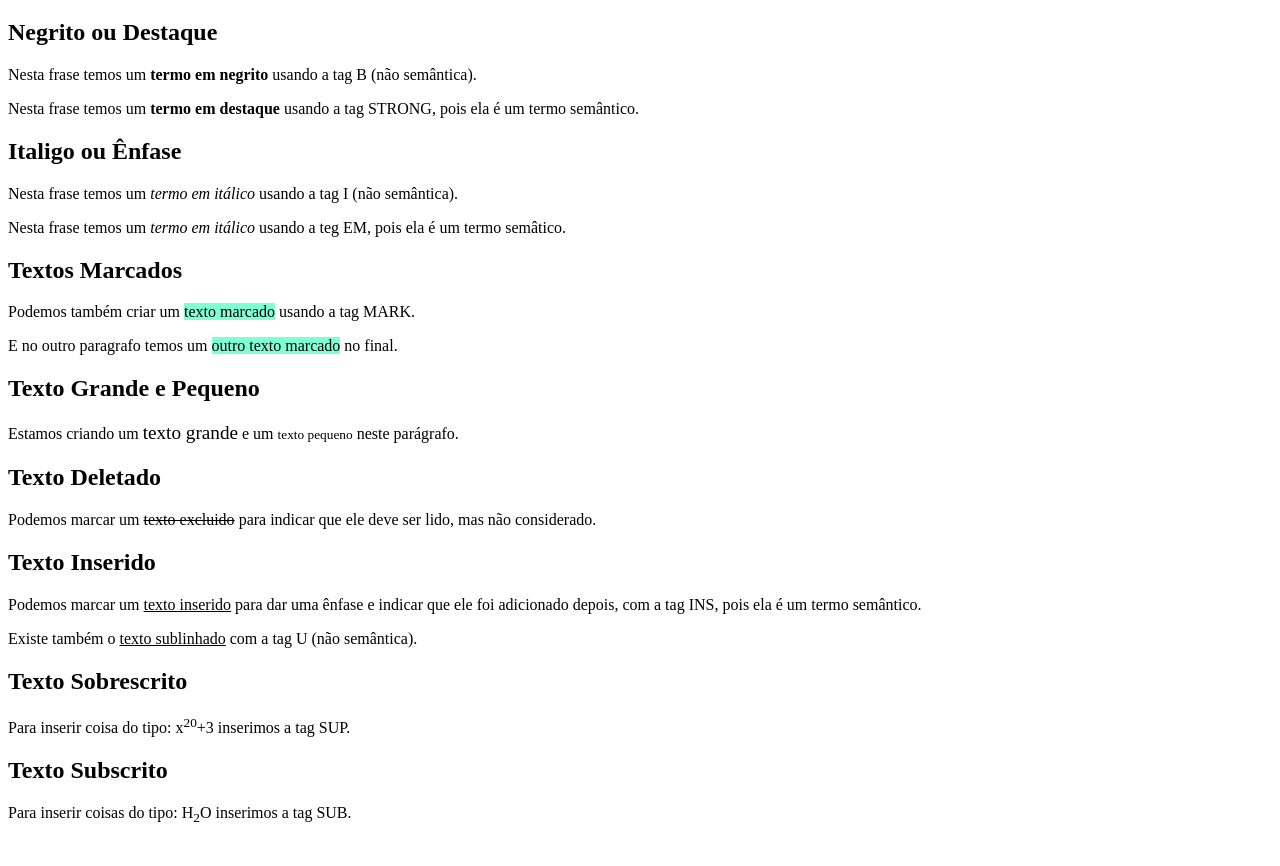
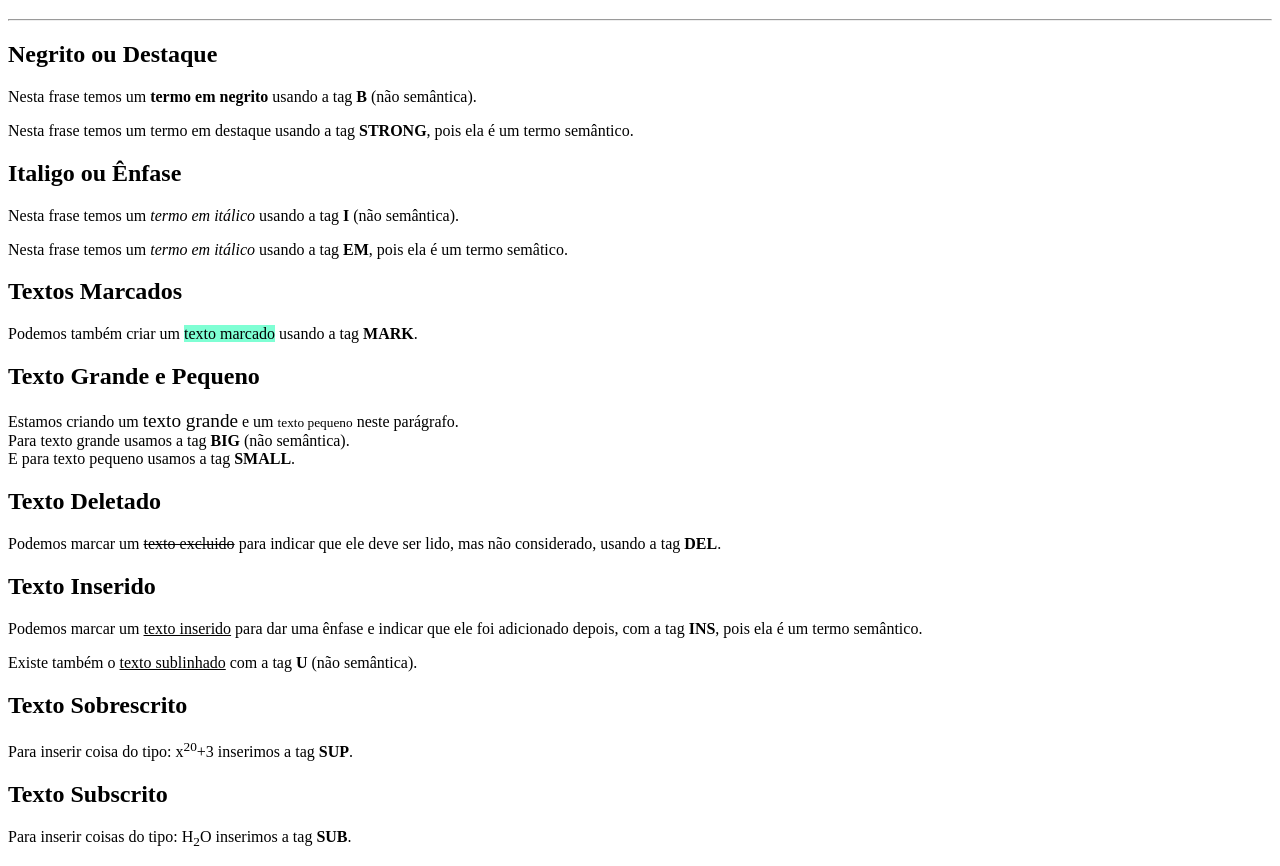
Before and after one commit to LipeBarroso/Projetos-das-aulas-de-HTML-CSS, a plain HTML site: page ex006/index.html in a window 1280 px wide. Shown: the part 61-927 px from the top of the page. Before the commit the page ends 903 px from the top, so only its background shows below. Drawn offline with Linux system fonts and the light colour scheme.

Commit message:
alterações em tags

```diff
--- a/ex006/index.html
+++ b/ex006/index.html
@@ -14,25 +14,27 @@
 </head>
 <body>
     <h1>Principais Formatações</h1>
+    <hr>
     <h2>Negrito ou Destaque</h2>
-    <p>Nesta frase temos um <b> termo em negrito</b> usando a tag B (não semântica).</p>
-    <p>Nesta frase temos um <strong>termo em destaque</strong> usando a tag STRONG, pois ela é um termo semântico.</p>
+    <p>Nesta frase temos um <b> termo em negrito</b> usando a tag <strong>B</strong> (não semântica).</p>
+    <p>Nesta frase temos um termo em destaque usando a tag <strong>STRONG</strong>, pois ela é um termo semântico.</p>
     <h2>Italigo ou Ênfase</h2>
-    <P>Nesta frase temos um <i>termo em itálico</i> usando a tag I (não semântica).</P>
-    <p>Nesta frase temos um <em>termo em itálico</em> usando a teg EM, pois ela é um termo semâtico.</p>
+    <P>Nesta frase temos um <i>termo em itálico</i> usando a tag <strong>I </strong>(não semântica).</P>
+    <p>Nesta frase temos um <em>termo em itálico</em> usando a tag <strong>EM</strong>, pois ela é um termo semâtico.</p>
     <h2>Textos Marcados</h2>
-    <P>Podemos também criar um <mark>texto marcado</mark> usando a tag MARK.</P>
-    <p>E no outro paragrafo temos um <mark>outro texto marcado</mark> no final.</p>
+    <P>Podemos também criar um <mark>texto marcado</mark> usando a tag <strong>MARK</strong>.</P>
     <h2>Texto Grande e Pequeno</h2>
-    <p>Estamos criando um <big>texto grande</big> e um <small>texto pequeno</small> neste parágrafo.</p>
+    <p>Estamos criando um <big>texto grande</big> e um <small>texto pequeno</small> neste parágrafo.
+    <br>Para texto grande usamos a tag <strong>BIG</strong> (não semântica).
+    <br>E para texto pequeno usamos a tag <strong>SMALL</strong>.</p>
     <h2>Texto Deletado</h2>
-    <p>Podemos marcar um <del>texto excluido</del> para indicar que ele deve ser lido, mas não considerado.</p>
+    <p>Podemos marcar um <del>texto excluido</del> para indicar que ele deve ser lido, mas não considerado, usando a tag <strong>DEL</strong>.</p>
     <h2>Texto Inserido</h2>
-    <p>Podemos marcar um <ins>texto inserido</ins> para dar uma ênfase e indicar que ele foi adicionado depois, com a tag INS, pois ela é um termo semântico.</p>
-    <p>Existe também o <u>texto sublinhado</u> com a tag U (não semântica).</p>
+    <p>Podemos marcar um <ins>texto inserido</ins> para dar uma ênfase e indicar que ele foi adicionado depois, com a tag <strong>INS</strong>, pois ela é um termo semântico.</p>
+    <p>Existe também o <u>texto sublinhado</u> com a tag <strong>U</strong> (não semântica).</p>
     <h2>Texto Sobrescrito</h2>
-    <p>Para inserir coisa do tipo: x<sup>20</sup>+3 inserimos a tag SUP.</p>
+    <p>Para inserir coisa do tipo: x<sup>20</sup>+3 inserimos a tag <strong>SUP</strong>.</p>
     <h2>Texto Subscrito</h2>
-    <P>Para inserir coisas do tipo: H<SUB>2</SUB>O inserimos a tag SUB.</P>
+    <P>Para inserir coisas do tipo: H<SUB>2</SUB>O inserimos a tag <strong>SUB</strong>.</P>
 </body>
 </html>
```
